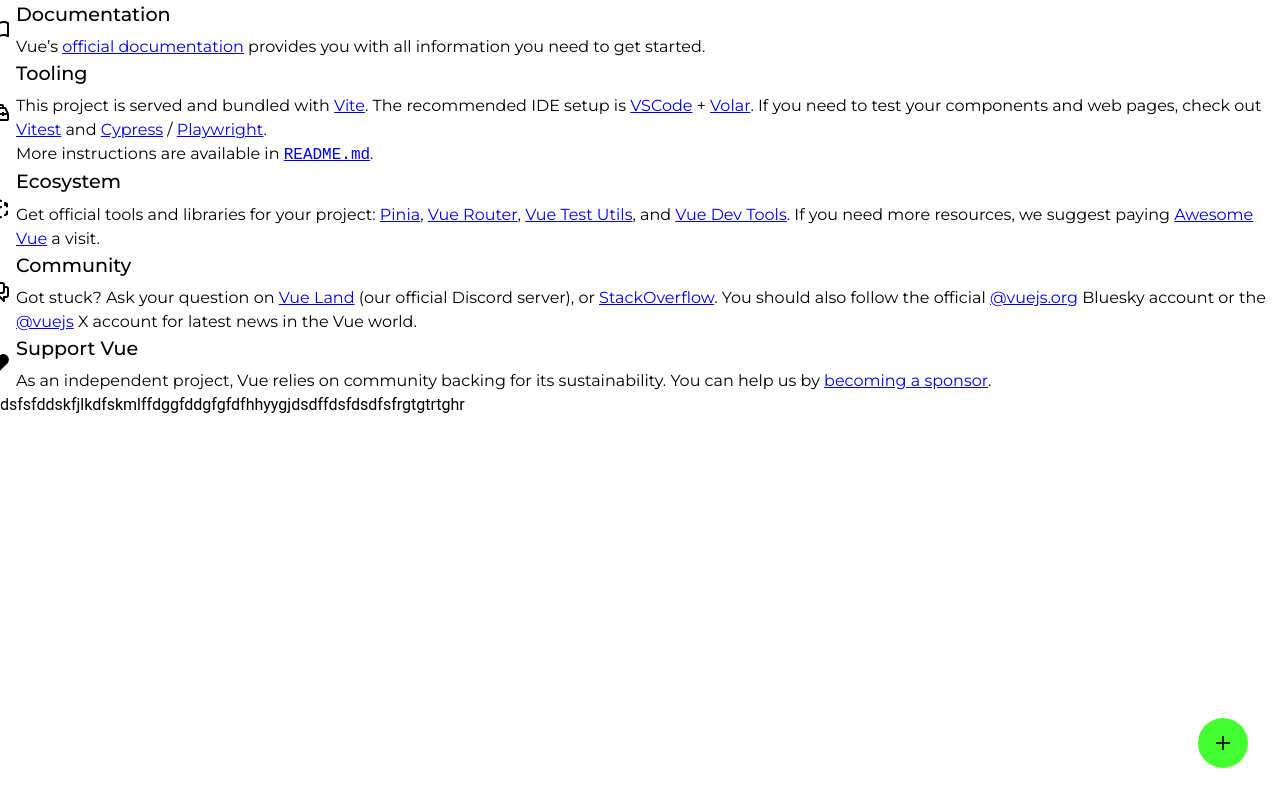
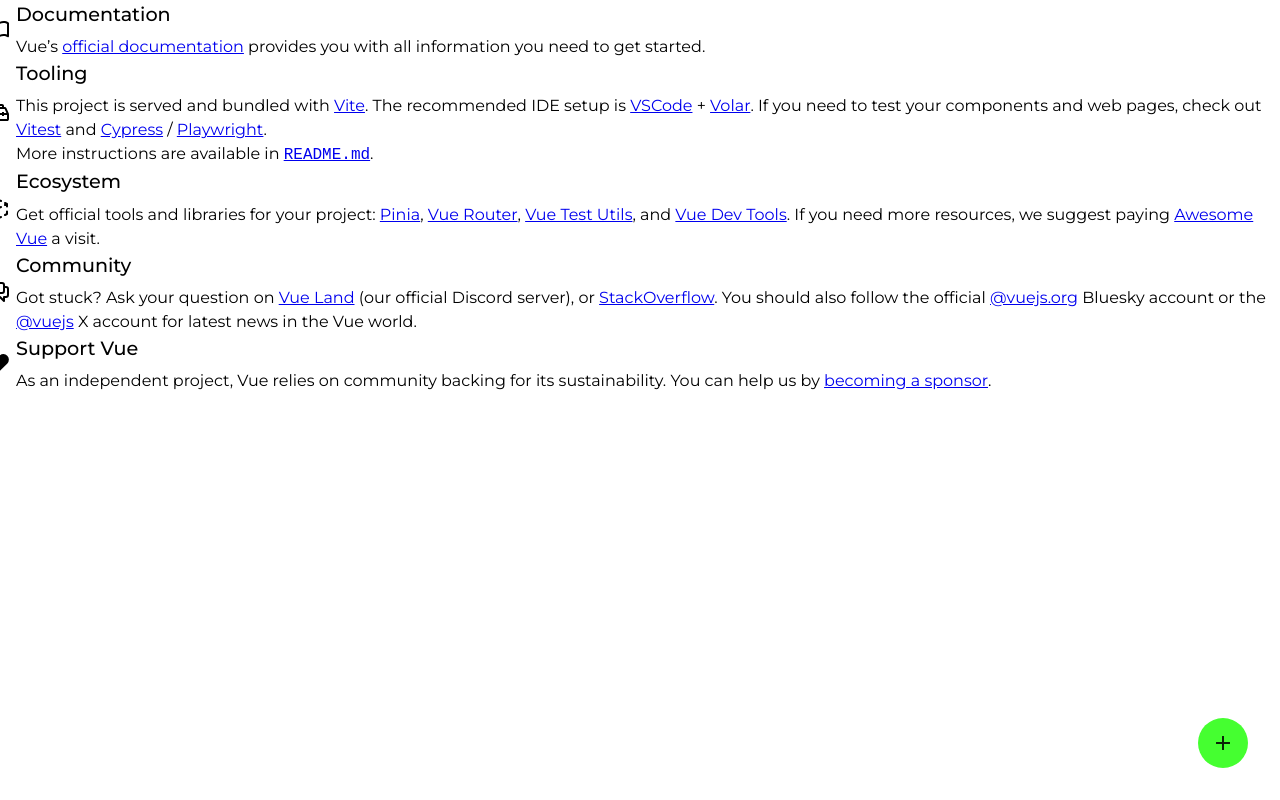
Before and after one commit to Mape57/crazy_charly_day_2025, a Vue app in the folder frontend/: page / in a window 1280 px wide. Built offline with nearby package versions, Linux system fonts and the light colour scheme.

Commit message:
feat: code cleanup and added dotenv

```diff
--- a/frontend/package.json
+++ b/frontend/package.json
@@ -10,6 +10,7 @@
   },
   "dependencies": {
     "@mdi/font": "^7.4.47",
+    "dotenv": "^16.4.7",
     "pinia": "^2.3.1",
     "pinia-plugin-persist": "^1.0.0",
     "vue": "^3.5.13",
--- a/frontend/src/components/createNeedButton.vue
+++ b/frontend/src/components/createNeedButton.vue
@@ -2,7 +2,6 @@
 </script>
 
 <template>
-  dsfsfddskfjlkdfskmlffdggfddgfgfdfhhyygjdsdffdsfdsdfsfrgtgtrtghr
   <v-dialog max-width="500">
     <template v-slot:activator="{ props: activatorProps }">
       <v-btn
```
